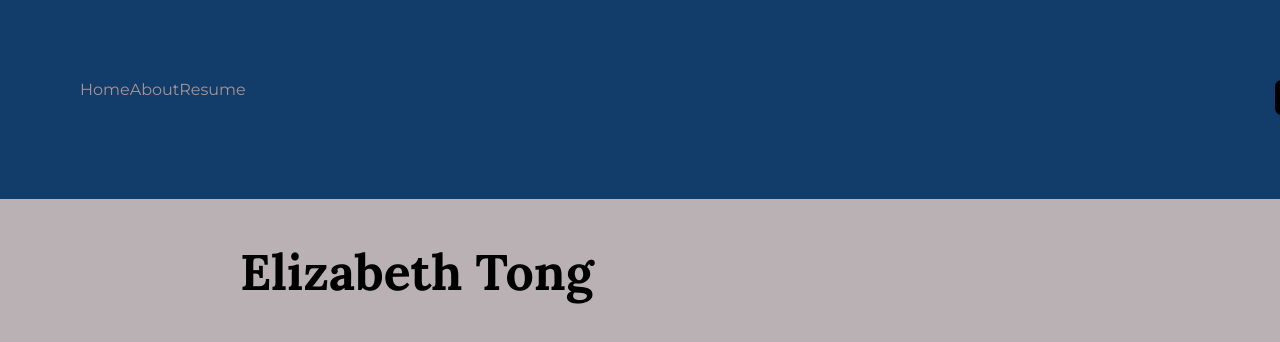
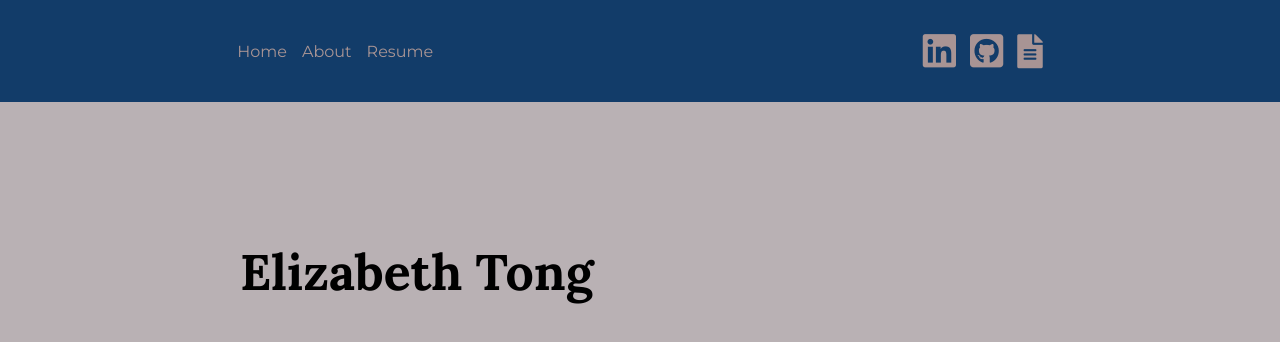
Before and after one commit to Lizzy-T/personal-website, a React (Create React App) app: page / in a window 1280 px wide. Shown: the top 342 px of the page. Built offline with nearby package versions, Linux system fonts and the light colour scheme.

Commit message:
changed navbar picture to font-awesome icons with color change

```diff
--- a/src/components-styles/About.css
+++ b/src/components-styles/About.css
@@ -1,6 +1,5 @@
 .about {
     background-color: hsl(18, 60%, 82%);
-    height: 100vh;
     padding: 15rem;
 }
 
--- a/src/components-styles/NavBar.css
+++ b/src/components-styles/NavBar.css
@@ -3,36 +3,46 @@
 header {
     display: flex;
     flex-flow: row nowrap;
-    justify-content: space-between;
+    align-items: center;
+    justify-content: space-around;
     font-family: 'Montserrat', sans-serif;
     background-color: hsl(211, 71%, 24%);
     position: fixed;
+    padding: 2rem 0;
     width: 100%;
-    top: 0;
-    padding: 5rem;
 }
 
-#navbar a {
+.navbar a {
     text-decoration: none;
     color: rgb(168, 148, 148);
+    padding-right: 15px;
 }
 
-#navbar a:hover {
+.navbar a:hover {
     color: hsl(20, 35%, 90%);
     transition: .3s;
     cursor: pointer;
 }
 
-.liLogo {
-    width: 35px;
+.img-links {
+    display: flex;
+    justify-content: space-between;
+    align-items: center;
+    width: 120px;
 }
 
-.githubLogo {
-    width: 35px;
-    padding-left: 15px;
+.fa-linkedin, .fa-github-square {
+    color: rgb(168, 148, 148);
+    font-size: 38px;
 }
 
-.liLogo:hover, .githubLogo:hover {
-    transform: scale(1.1);
-    transition: transform .3s ease;
+.fa-file-alt {
+    color: rgb(168, 148, 148);
+    font-size: 34px;
 }
+
+.fa-linkedin:hover, .fa-github-square:hover, .fa-file-alt:hover {
+    color: hsl(20, 35%, 90%);
+    transition: .3s;
+    cursor: pointer;
+}
--- a/src/components/NavBar.js
+++ b/src/components/NavBar.js
@@ -1,12 +1,10 @@
 import React from 'react'
 import {
     Link,
-    Events,
     animateScroll as scroll,
     scroller
 } from 'react-scroll'
 
-import liLogo from "../photos/linkedin-52.png"
 import gitHub from '../photos/GitHub-Mark-64px.png'
 
 import '../components-styles/NavBar.css'
@@ -26,7 +24,7 @@ export default function NavBar () {
 
     return (
         <header>
-            <nav id="navbar">
+            <nav className="navbar">
                 <Link
                     activeClassName="active"
                     onClick={() => scrollTo("home")}
@@ -42,11 +40,12 @@ export default function NavBar () {
             </nav>
             <div className='img-links'>
                 <a href="https://www.linkedin.com/in/elizabeth-tong-a5851b180">
-                    <img className="liLogo" src={liLogo} alt="linkedIn-profile"/>
+                    <i class="fab fa-linkedin"></i>
                 </a>
                 <a href="https://github.com/Lizzy-T">
-                    <img className="githubLogo" src={gitHub} alt="gitHub Repos" />
+                    <i class="fab fa-github-square"></i>
                 </a>
+                <i class="fas fa-file-alt"></i>
             </div>
         </header>
     )
--- a/src/index.css
+++ b/src/index.css
@@ -19,7 +19,6 @@ time, mark, audio, video {
 	border: 0;
 	font-size: 100%;
 	font: inherit;
-	vertical-align: baseline;
 }
 
 colors {
```
